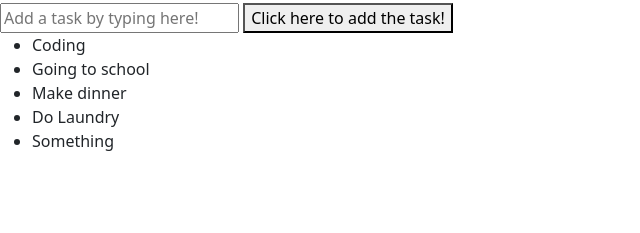
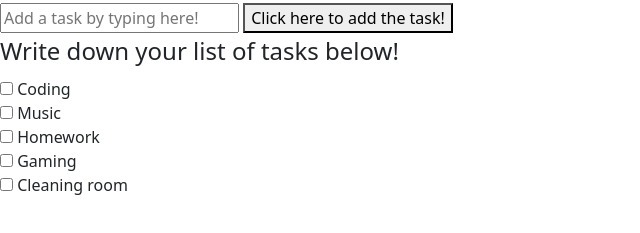
Before and after one commit to simonhsia124/CISC-3650-Lab-1-Assignment-To-Do-List-Website, a plain HTML site: page index.html in a window 1280 px wide. Shown: the part 53-286 px from the top of the page, without its empty margins (0-640 px from the left). Drawn offline with nearby package versions, Linux system fonts and the light colour scheme.

Commit message:
edited html and js files

```diff
--- a/index.html
+++ b/index.html
@@ -19,14 +19,29 @@
 
     <!-- Option 1: Bootstrap Bundle with Popper -->
     <script src="https://cdn.jsdelivr.net/npm/bootstrap@5.1.3/dist/js/bootstrap.bundle.min.js" integrity="sha384-ka7Sk0Gln4gmtz2MlQnikT1wXgYsOg+OMhuP+IlRH9sENBO0LRn5q+8nbTov4+1p" crossorigin="anonymous"></script>
-    <ul id="userList">
-      <li>Coding</li>
-      <li>Going to school</li>
-      <li>Make dinner</li>
-      <li>Do Laundry</li>
-      <li>Something</li>
-
-    </ul>
+    <fieldset id="todoListfSet">
+      <legend>Write down your list of tasks below!</legend>
+      <div>
+        <input type="checkbox" id="coding" name="interest" value="coding">
+        <label for="coding">Coding</label>
+      </div>
+      <div>
+        <input type="checkbox" id="music" name="interest" value="music">
+        <label for="music">Music</label>
+      </div>
+      <div>
+        <input type="checkbox" id="music" name="interest" value="music">
+        <label for="music">Homework</label>
+      </div>
+      <div>
+        <input type="checkbox" id="music" name="interest" value="music">
+        <label for="music">Gaming</label>
+      </div>
+      <div>
+        <input type="checkbox" id="music" name="interest" value="music">
+        <label for="music">Cleaning room</label>
+      </div>
+    </fieldset>
 
   </body>
 </html>
--- a/todolist.js
+++ b/todolist.js
@@ -1,7 +1,7 @@
+
 //Function created to add a task to the task list
 function addTask() {
 
-}
 //Function created to delete a task from the task list
 function deleteTask() {
 
```
